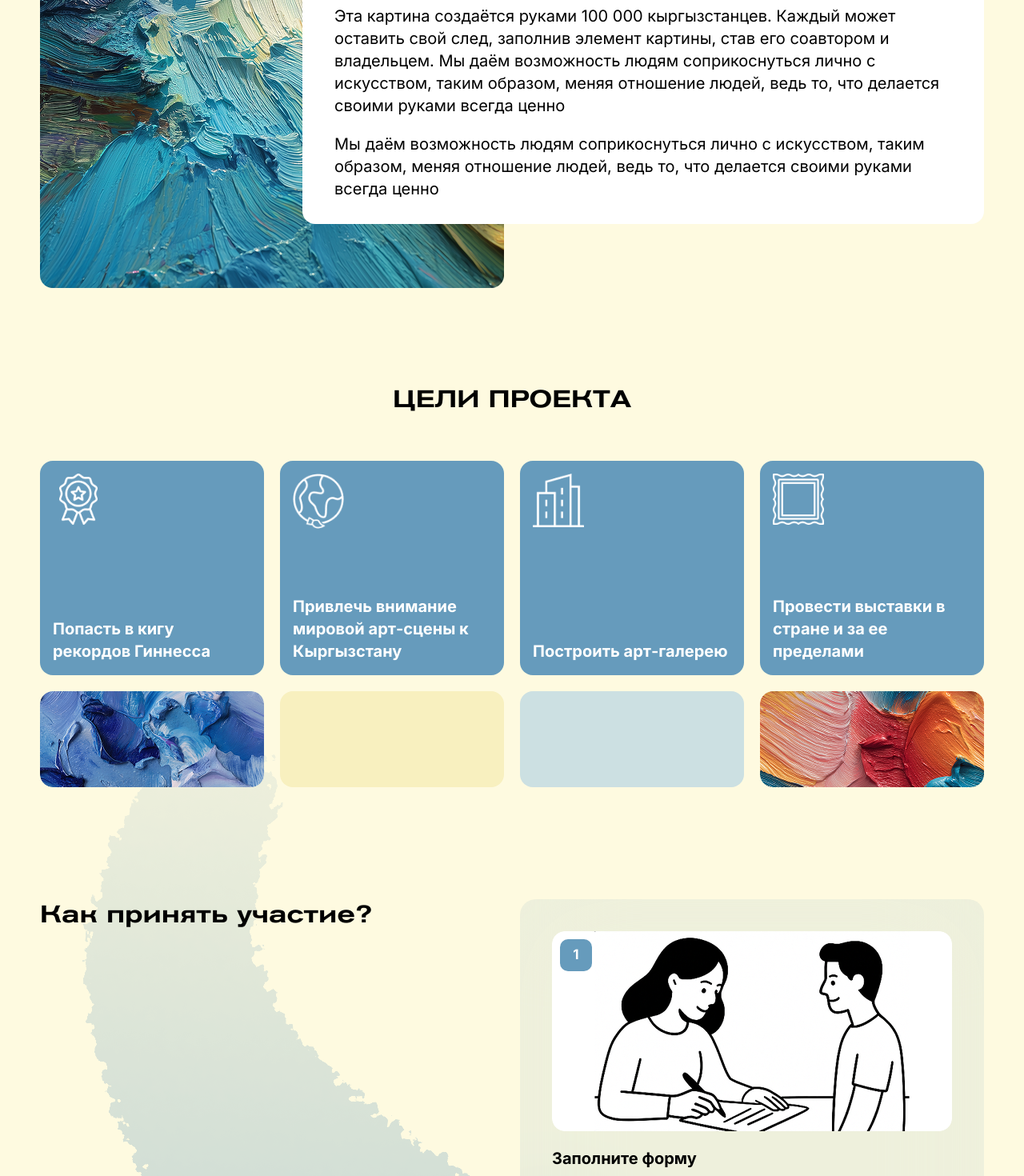
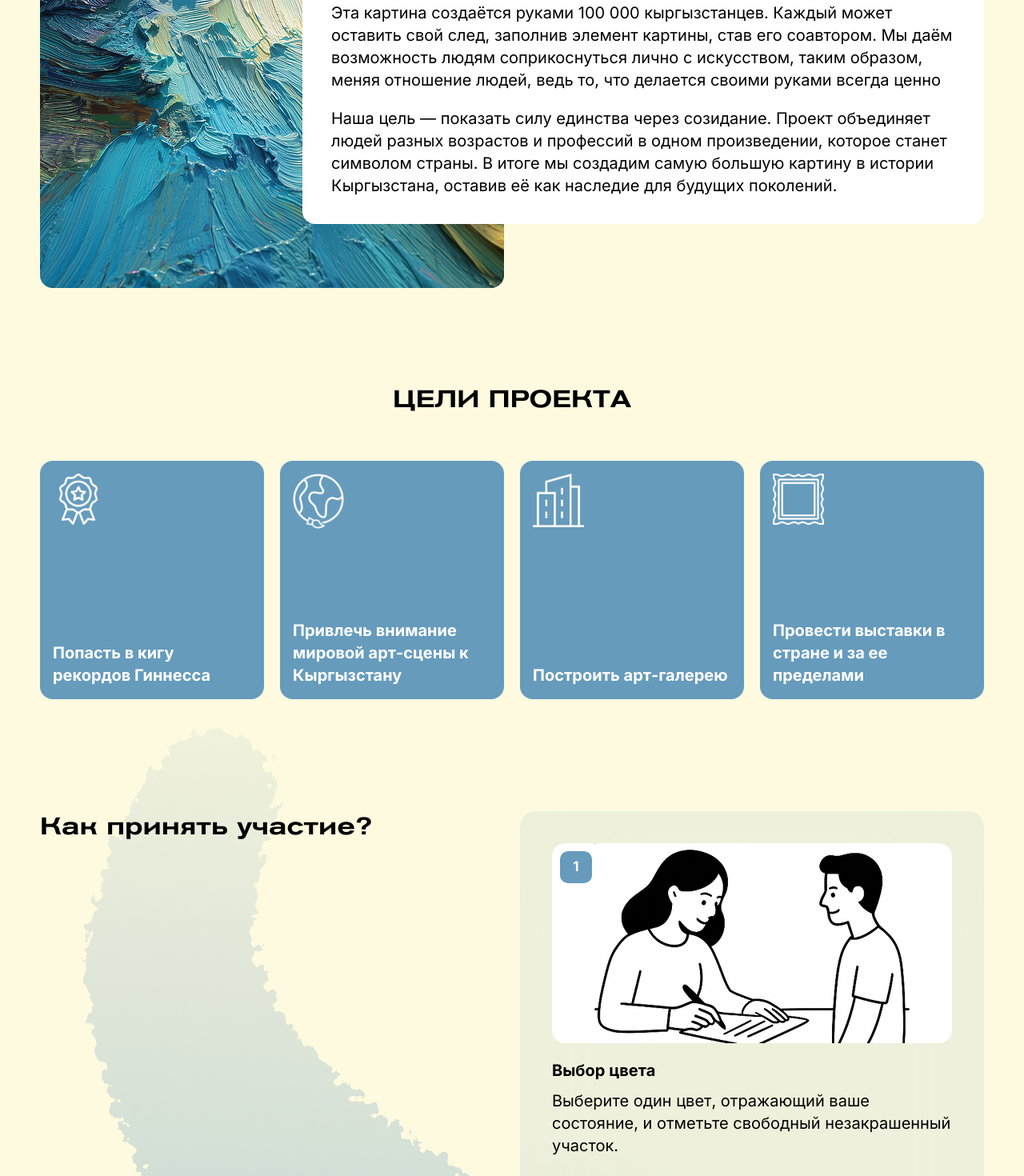
Before and after one commit to kazakovtilek1/pictureproject, a Next.js app: page / in a window 1280 px wide. Shown: the part 1100-2570 px from the top of the page at 80% size. Built offline with nearby package versions, Linux system fonts and the light colour scheme.

Commit message:
Обновлены текстовки и внесены небольшие правки в дизайн

```diff
--- a/components/faqAccordion/FaqAccordion.tsx
+++ b/components/faqAccordion/FaqAccordion.tsx
@@ -13,7 +13,7 @@ export default function FaqAccordion({ data }: Props) {
 
   return (
     <div
-      className={`group border-b-2 py-5 transition-colors duration-300 ${
+      className={`group border-b-2 py-3 transition-colors duration-300 ${
         isOpen ? "border-[#669BBC]" : "border-[#FFE3C4]"
       } hover:border-[#669BBC]`}
     >
--- a/components/flipCard/FlipCard.tsx
+++ b/components/flipCard/FlipCard.tsx
@@ -57,7 +57,7 @@ export default function FlipCard({
   return (
     <div
       ref={cardRef}
-      className={`group [perspective:1000px] w-[320px] h-[200px] sm:w-[354px] sm:h-[270px] md:w-70 md:h-67`}
+      className={`group [perspective:1000px] w-[320px] h-[230px] sm:w-[354px] sm:h-[300px] md:w-[280px] md:h-[298px]`}
       onClick={toggleFlip}
     >
       <div
--- a/components/projectGoals/ProjectGoals.tsx
+++ b/components/projectGoals/ProjectGoals.tsx
@@ -21,12 +21,6 @@ export default function ProjectGoals() {
               />
             ))}
           </div>
-          <div className="hidden lg:flex justify-between">
-            <div className="bg-[url('/Images/Rectangle1.png')] bg-no-repeat bg-cover bg-center w-[280px] h-[120px] rounded-2xl"></div>
-            <div className="bg-[#F8F0BF] rounded-2xl w-[280px] h-[120px]"></div>
-            <div className="bg-[#CCE0E2] rounded-2xl w-[280px] h-[120px]"></div>
-            <div className="bg-[url('/Images/Rectangle2.png')] bg-no-repeat bg-cover bg-center w-[280px] h-[120px] rounded-2xl"></div>
-          </div>
         </div>
       </div>
       <TakePart />
--- a/components/titleSection/TitleSection.tsx
+++ b/components/titleSection/TitleSection.tsx
@@ -115,15 +115,17 @@ export default function TitleSection() {
             <h2 className=" uppercase text-xl font-medium">О проекте</h2>
             <p className="my-4 text-xs font-normal">
               Эта картина создаётся руками 100 000 кыргызстанцев. Каждый может
-              оставить свой след, заполнив элемент картины, став его соавтором и
-              владельцем. Мы даём возможность людям соприкоснуться лично с
-              искусством, таким образом, меняя отношение людей, ведь то, что
-              делается своими руками всегда ценно
-            </p>
-            <p className="text-xs font-normal">
+              оставить свой след, заполнив элемент картины, став его соавтором.
               Мы даём возможность людям соприкоснуться лично с искусством, таким
               образом, меняя отношение людей, ведь то, что делается своими
               руками всегда ценно
+            </p>
+            <p className="text-xs font-normal">
+              Наша цель — показать силу единства через созидание. Проект
+              объединяет людей разных возрастов и профессий в одном
+              произведении, которое станет символом страны. В итоге мы создадим
+              самую большую картину в истории Кыргызстана, оставив её как
+              наследие для будущих поколений.
             </p>
           </div>
         </div>
@@ -136,19 +138,21 @@ export default function TitleSection() {
             width={580}
             height={650}
           />
-          <div className="absolute -bottom-20 md:bottom-20 top-50 left-82 overflow-y-auto p-10 bg-white rounded-2xl">
+          <div className="absolute -bottom-20 md:bottom-20 top-50 left-82 overflow-y-auto p-9 bg-white rounded-2xl">
             <h2 className="uppercase text-3xl font-medium">О проекте</h2>
             <p className="my-5 text-xl font-normal">
               Эта картина создаётся руками 100 000 кыргызстанцев. Каждый может
-              оставить свой след, заполнив элемент картины, став его соавтором и
-              владельцем. Мы даём возможность людям соприкоснуться лично с
-              искусством, таким образом, меняя отношение людей, ведь то, что
-              делается своими руками всегда ценно
-            </p>
-            <p className="text-xl font-normal">
+              оставить свой след, заполнив элемент картины, став его соавтором.
               Мы даём возможность людям соприкоснуться лично с искусством, таким
               образом, меняя отношение людей, ведь то, что делается своими
               руками всегда ценно
+            </p>
+            <p className="text-xl font-normal">
+              Наша цель — показать силу единства через созидание. Проект
+              объединяет людей разных возрастов и профессий в одном
+              произведении, которое станет символом страны. В итоге мы создадим
+              самую большую картину в истории Кыргызстана, оставив её как
+              наследие для будущих поколений.
             </p>
           </div>
         </div>
--- a/constants/cardsData/cardsData.ts
+++ b/constants/cardsData/cardsData.ts
@@ -11,27 +11,27 @@ export const cards: CardData[] = [
     icon: "/Images/cardDataImg1.png",
     frontText: "Попасть в кигу рекордов Гиннесса",
     backText:
-      "Давайте вместе сделаем так, чтобы работы кыргызских художников увидели в Париже, Нью-Йорке и Токио. Поддержите проект, чтобы наше искусство стало частью мирового культурного диалога",
+      "Мы создаём крупнейшую коллективную картину в мире, чтобы официально зафиксировать её в книге рекордов Гиннесса и показать всему миру силу единства кыргызстанцев.",
   },
   {
     id: 2,
     icon: "/Images/cardDataImg2.png",
     frontText: "Привлечь внимание мировой арт-сцены к Кыргызстану",
     backText:
-      "Давайте вместе сделаем так, чтобы работы кыргызских художников увидели в Париже, Нью-Йорке и Токио. Поддержите проект, чтобы наше искусство стало частью мирового культурного диалога",
+      "Проект станет точкой интереса международных СМИ и художников, откроет Кыргызстан для мировой арт-сцены и укрепит его культурный имидж. Мы даем новый воздух в сфере искусства в стране.",
   },
   {
     id: 3,
     icon: "/Images/cardDataImg3.png",
     frontText: "Построить арт-галерею",
     backText:
-      "Давайте вместе сделаем так, чтобы работы кыргызских художников увидели в Париже, Нью-Йорке и Токио. Поддержите проект, чтобы наше искусство стало частью мирового культурного диалога",
+      "На основе собранных работ мы создадим галерею современного искусства, где будут храниться и демонстрироваться квадраты участников, превращая проект в постоянное культурное наследие.",
   },
   {
     id: 4,
     icon: "/Images/cardDataImg4.png",
     frontText: "Провести выставки в стране и за ее пределами",
     backText:
-      "Давайте вместе сделаем так, чтобы работы кыргызских художников увидели в Париже, Нью-Йорке и Токио. Поддержите проект, чтобы наше искусство стало частью мирового культурного диалога",
+      "Готовая картина станет символом единства народа и будет представлена на выставках в Кыргызстане и за его пределами, чтобы каждый кыргызстанец почувствовал гордость за свою страну, а весь мир увидел силу нашего духа.",
   },
 ];
--- a/constants/faqData/faqData.ts
+++ b/constants/faqData/faqData.ts
@@ -5,37 +5,46 @@ export interface FaqItem {
 
 export const faqList: FaqItem[] = [
   {
-    question:
-      "Что такое проект «Стань частью великого произведения искусства»?",
-    answer: "Это уникальная возможность стать частью искусства...",
+    question: "Можно ли оставить след ЛЮБОЙ частью тела?",
+    answer: "Да, вы можете оставить любой частью тела свой отпечаток.",
   },
   {
-    question: "Какие возможности предоставляет проект для участия?",
-    answer: "Заполните форму и внесите свой вклад в картину...",
+    question: "Можно ли смешивать 2 краски?",
+    answer: "Нет, смешивать краски нельзя.",
   },
   {
-    question: "Кто может стать частью этого уникального проекта?",
-    answer: "Заполните форму и внесите свой вклад в картину...",
+    question: "Можно ли рисовать на своем участке?",
+    answer: "Нет, только ваш отпечаток",
   },
   {
-    question: "Какие преимущества получит участник от проекта?",
-    answer: "Заполните форму и внесите свой вклад в картину...",
+    question: "Сколько стоит закрасить участок?",
+    answer:
+      "Мы делаем эту картину вместе. Любая сумма, которую вы внесёте за свой квадратик, становится вкладом в общее наследие.",
   },
   {
-    question: "Как обеспечивается безопасность данных участников проекта?",
-    answer: "Заполните форму и внесите свой вклад в картину...",
+    question: "Как будет выглядеть готовая картина?",
+    answer: "Это сюрприз",
   },
   {
-    question: "Предоставляет ли проект обучение или поддержку для участников?",
-    answer: "Заполните форму и внесите свой вклад в картину...",
+    question: "Где и когда можно будет увидеть результат?",
+    answer: "По планам дата окончания до конца 2025 года, выставка весной 2026",
   },
   {
-    question: "С какими организациями сотрудничает проект?",
-    answer: "Заполните форму и внесите свой вклад в картину...",
+    question: "Можно ли закрасить квадратик за ребёнка или близкого человека?",
+    answer: "Нет, квадратик-олицетворение вашего внутреннего состояния",
+  },
+  {
+    question: "Как я могу стать волонтёром или амбассадором проекта?",
+    answer: "Пройдите по ссылке “Волонтеры”",
   },
   {
     question:
-      "Как связаться с командой проекта для получения дополнительной информации?",
-    answer: "Заполните форму и внесите свой вклад в картину...",
+      "Будут ли дополнительные активности, связанные с проектом (ивенты, встречи, мастер-классы)? ",
+    answer: "Да! Все новости будут на нашем сайте и в соц. сетях",
+  },
+  {
+    question: "Можно ли подарить квадратик другому человеку? ",
+    answer:
+      "Если вы купили часть картины, после выставки вы сможете забрать ее и подарить",
   },
 ];
--- a/constants/navLinks/navLinks.ts
+++ b/constants/navLinks/navLinks.ts
@@ -1,7 +1,7 @@
 export const navLinks = [
   { label: "О проекте", href: "#aboutProject" },
   { label: "Процесс участия", href: "#processPart" },
-  { label: "Частые вопросы", href: "#questions" },
+  { label: "F&A", href: "#questions" },
   { label: "Наши контакты", href: "#" },
   {
     label: "Волонтеры",
--- a/constants/takePartCards/takePartCards.ts
+++ b/constants/takePartCards/takePartCards.ts
@@ -9,26 +9,27 @@ export const partCards: TakePartCards[] = [
   {
     id: 1,
     image: "/Images/takePartImg1.png",
-    title: "Заполните форму",
-    description: "Имя, контакты, мечта/желание.",
+    title: "Выбор цвета",
+    description:
+      "Выберите один цвет, отражающий ваше состояние, и отметьте свободный незакрашенный участок.",
   },
   {
     id: 2,
     image: "/Images/takePartImg2.png",
-    title: "Получите свой холст",
-    description:
-      "На точке проекта волонтёр выдаст материалы и объяснит процесс.",
+    title: "Этап заполнения",
+    description: "Заполните участок выбранным цветом.",
   },
   {
     id: 3,
     image: "/Images/takePartImg3.png",
-    title: "Закрасьте свой участок",
-    description: "Создайте рисунок или орнамент на своём квадрате.",
+    title: "Оставьте свой след",
+    description: "Вы можете оставить отпечаток любой части тела.",
   },
   {
     id: 4,
     image: "/Images/takePartImg4.png",
-    title: "Станьте частью мозаики",
-    description: "Ваш фрагмент будет добавлен в общую картину.",
+    title: "Завершение процесса",
+    description:
+      "В конце волонтёр поможет вам заполнить форму, где вы сможете оставить свои пожелания.",
   },
 ];
```
Also changed, not shown: public/Images/Rectangle1.png (deleted), public/Images/Rectangle2.png (deleted).
